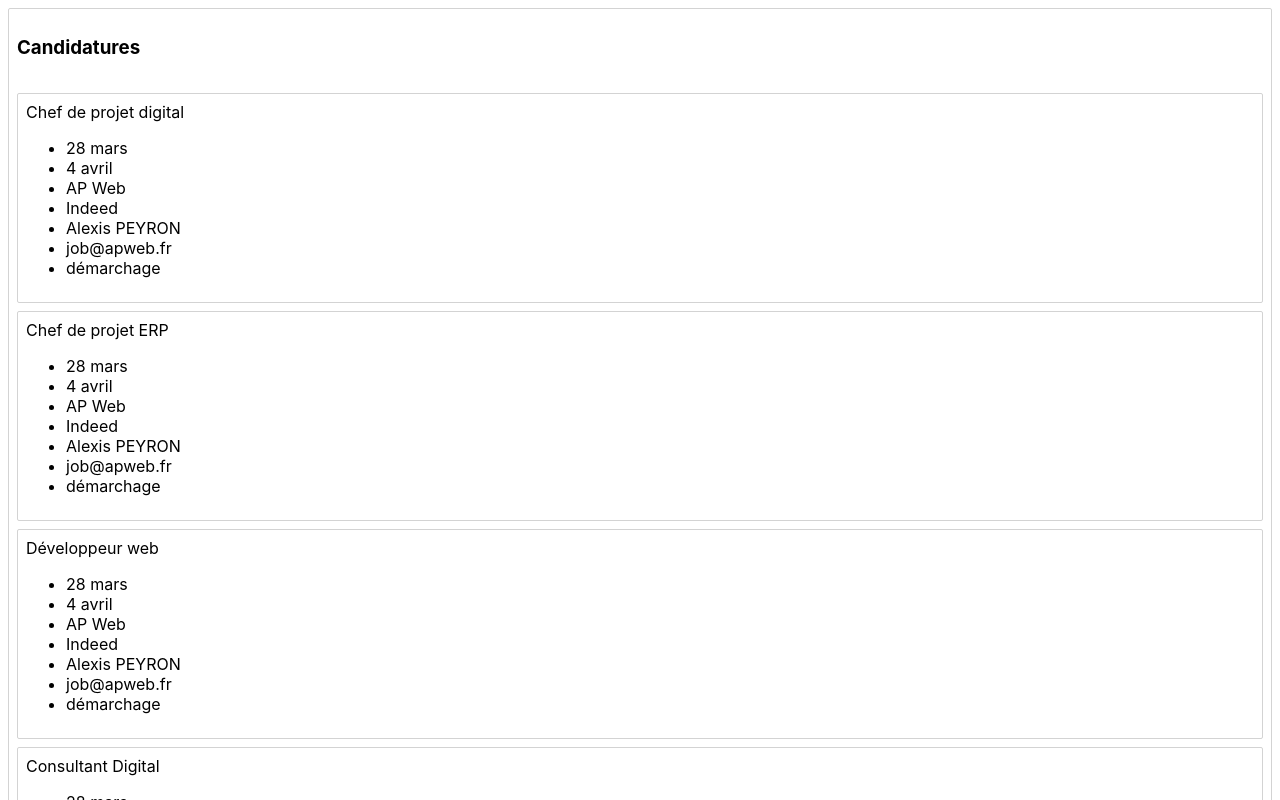
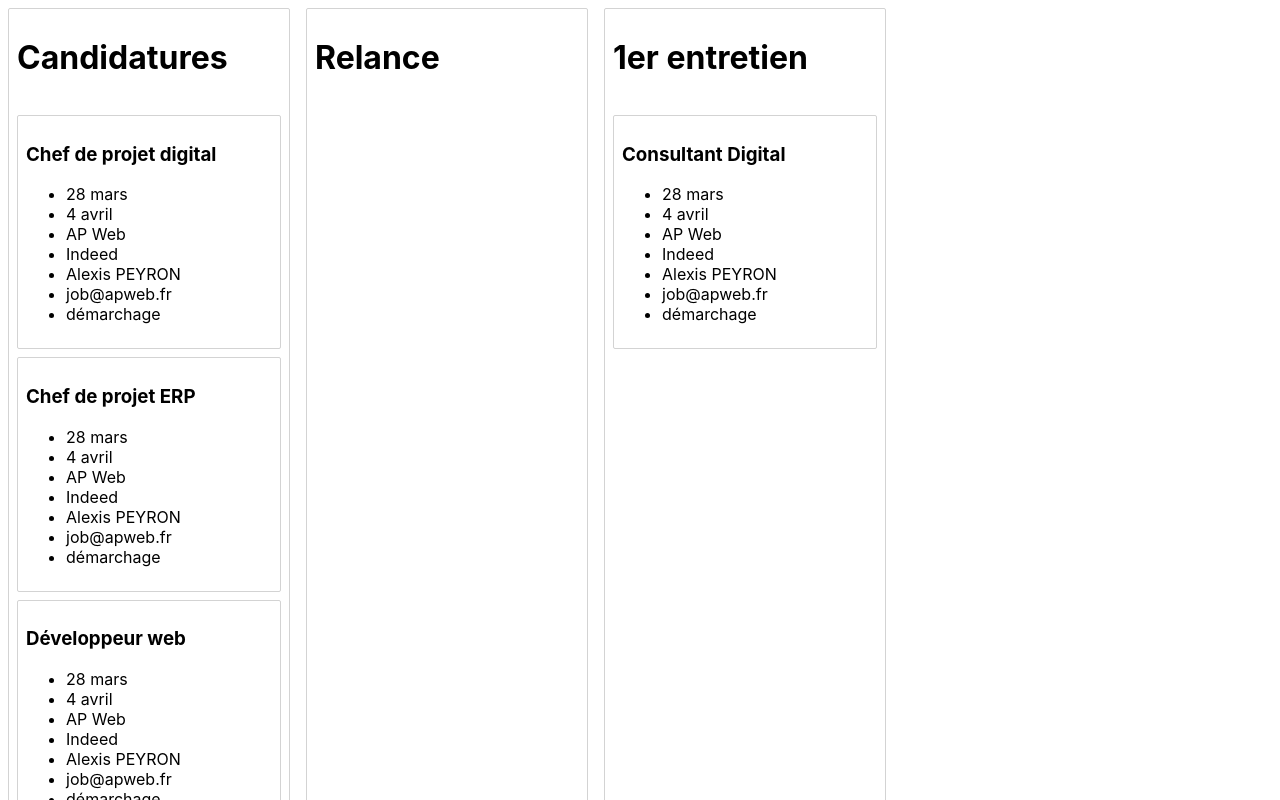
Before and after one commit to alex-69/job-board, a React (Create React App) app: page / in a window 1280 px wide. Shown: the top 800 px of the page. Built offline with nearby package versions, Linux system fonts and the light colour scheme.

Commit message:
:feat: (drag and drop) move cards ans columns

```diff
--- a/src/Board.js
+++ b/src/Board.js
@@ -1,18 +1,156 @@
 import React from 'react';
+
+import styled from 'styled-components';
+import { DragDropContext, Droppable } from 'react-beautiful-dnd';
 
 import dummyDatas from './dummyDatas';
 import Column from './column';
 
+const Container = styled.div`
+  display: flex;
+`;
+
+class InnerList extends React.PureComponent {
+  render() {
+    const { column, cardMap, index} = this.props;
+    const cards = column.cardIds.map(cardId => cardMap[cardId]);
+    return <Column column={column} cards={cards} index={index}/>;
+  }
+}
 class Board extends React.Component {
   state = dummyDatas;
 
+  onDragStart = () => {
+    document.body.style.color = 'green';
+    document.body.style.transition = 'background-color 0.2s ease';
+
+  };
+
+  onDragUpdate = update => {
+    const { destination } = update;
+    const opacity = destination ? destination.index / Object.keys(this.state.cards).length: 0;
+    document.body.style.backgroundColor = `rgba(135, 206, 235, ${opacity})`;
+  }
+
+  onDragEnd = result => {
+    document.body.style.color = 'inherit';
+    document.body.style.backgroundColor = 'inherit';
+
+    const { destination, source, draggableId, type } = result;
+
+    if (!destination) {
+        return;
+    };
+
+    if (
+      destination.droppableId === source.droppableId &&
+      destination.index === source.index
+    ) {
+        return;
+    };
+
+    if(type === 'column') {
+      const newColumnOrder= Array.from(this.state.columnOrder);
+      newColumnOrder.splice(source.index, 1);
+      newColumnOrder.splice(destination.index, 0, draggableId);
+
+      const newState = {
+        ...this.state,
+        columnOrder: newColumnOrder,
+      };
+
+      this.setState(newState);
+      return;
+    }
+
+    const start = this.state.columns[source.droppableId]
+    const finish = this.state.columns[destination.droppableId]
+
+    if (start === finish) {
+      const newCardIds = Array.from(start.cardIds);
+      newCardIds.splice(source.index, 1);
+      newCardIds.splice(destination.index, 0, draggableId);
+
+      const newColumn = {
+        ...start,
+        cardIds: newCardIds,
+      };
+
+      const newState = {
+        ...this.state,
+        columns: {
+          ...this.state.columns,
+        [newColumn.id]: newColumn,
+        },
+      };
+
+      this.setState (newState);
+      return;
+  };
+
+  //moving from one list to another
+  const startCardIds = Array.from(start.cardIds);
+  startCardIds.splice(source.index, 1);
+  const newStart = {
+    ...start,
+    cardIds: startCardIds,
+  };
+
+  const finishCardIds = Array.from(finish.cardIds);
+  finishCardIds.splice(destination.index, 0, draggableId);
+  const newFinish = {
+    ...finish,
+    cardIds: finishCardIds,
+  };
+
+
+  const newState = {
+    ...this.state,
+    columns: {
+      ...this.state.columns,
+      [newStart.id]: newStart,
+      [newFinish.id]: newFinish,
+    }
+  }
+
+  console.log(newState);
+
+  this.setState(newState);
+  return;
+}
+
+
   render() {
-    return this.state.columnOrder.map(columnId=> {
-      const column = this.state.columns[columnId];
-      const cards = column.cardIds.map(cardId => this.state.cards[cardId]);
+    return (
+      <DragDropContext onDragEnd={this.onDragEnd} // onDragStart= {this.onDragStart} onDragUpdate= {this.onDragUpdate}
+      >
+        <Droppable
+          droppableId="all-columns"
+          direction="horizontal"
+          type="column"
+        >
+          {provided => (
+            <Container
+             {...provided.droppableProps}
+             ref={provided.innerRef}
+            >
+              {this.state.columnOrder.map((columnId, index)=> {
+                const column = this.state.columns[columnId];
 
-      return <Column key={column.id} column={column} cards={cards}/>;
-    })
+                return (
+                  <InnerList
+                    key={column.id}
+                    column={column}
+                    cardMap={this.state.cards}
+                    index={index}/>
+                );
+              })}
+              {provided.placeholder}
+            </Container>
+          )}
+        </Droppable>
+      </DragDropContext>
+    )
   }
 }
 
--- a/src/Card.js
+++ b/src/Card.js
@@ -1,19 +1,30 @@
 import React from 'react';
 
 import styled from 'styled-components';
+import { Draggable } from 'react-beautiful-dnd';
 
 const Container = styled.div`
   border: 1px solid lightgrey;
   border-radius: 2px;
   padding: 8px;
   margin-bottom: 8px;
+  background-color: ${props => props.isDragging ? 'lightgray' : 'white'};
 `;
+
+const TitleCard = styled.h3``;
 
 export default class Card extends React.Component {
   render() {
     return (
-      <Container>
-        {this.props.card.title}
+      <Draggable  draggableId={this.props.card.id} index={this.props.index}>
+        {(provided, snapshot) => (
+          <Container
+            {...provided.draggableProps}
+            {...provided.dragHandleProps}
+            ref={provided.innerRef}
+            isDragging={snapshot.isDragging}
+          >
+            <TitleCard>{this.props.card.title}</TitleCard>
             <ul>
               <li>{this.props.card.date}</li>
               <li>{this.props.card.exitDate}</li>
@@ -24,6 +35,8 @@ export default class Card extends React.Component {
               <li>{this.props.card.type} </li>
             </ul>
           </Container>
+        )}
+      </Draggable>
     )
   }
 }
--- a/src/column.js
+++ b/src/column.js
@@ -1,30 +1,69 @@
 import React from 'react';
+
+import { Droppable, Draggable } from 'react-beautiful-dnd';
 
 import styled from 'styled-components';
 import Card from './Card'
 
 
 const Container = styled.div`
+  background-color: white;
   margin: 8px;
   border: 1px solid lightgrey;
   border-radius: 2px;
+  width: 280px;
+
+  display: flex;
+  flex-direction: column;
 `;
-const Title = styled.h3`
+const Title = styled.h1`
   padding: 8px;
 `;
 const CardList = styled.div`
   padding: 8px;
+  background-color: ${props => props.isDraggingOver ? 'skyblue' : 'inherit'};
+  flex-grow: 1;
+  min-height: 100px;
 `;
 
+class InnerList extends React.Component {
+  shouldComponentUpdate(nextProps) {
+    if(nextProps.cards === this.props.cards) {
+      return false
+    }
+    return true
+  }
+  render(){
+    return this.props.cards.map((card, index) =>(<Card key={card.id} card={card} index={index}/>
+      ));
+  }
+}
 export default class Column extends  React.Component {
   render() {
     return (
-      <Container>
-        <Title>{this.props.column.title}</Title>
-        <CardList>
-          {this.props.cards.map(card => <Card key={card.id} card={card}/> )}
-        </CardList>
+    <Draggable draggableId={this.props.column.id} index={this.props.index}>
+      {provided => (
+        <Container {...provided.draggableProps} ref={provided.innerRef}>
+          <Title {...provided.dragHandleProps}>
+            {this.props.column.title}
+          </Title>
+          <Droppable droppableId={this.props.column.id} type="card">
+            {(provided, snapshot) => (
+              <CardList
+                ref={provided.innerRef}
+                {...provided.droppableProps}
+                isDraggingOver={snapshot.isDraggingOver}
+              >
+                <InnerList cards={this.props.cards} />
+
+                {provided.placeholder}
+              </CardList>
+            )}
+          </Droppable>
       </Container>
+      )}
+    </Draggable>
+
     )
  }
 }
--- a/src/dummyDatas.js
+++ b/src/dummyDatas.js
@@ -10,11 +10,24 @@ const DUMMY_DATAS =
       'column-1': {
         id: 'column-1',
         title: 'Candidatures',
-        cardIds: ['card-1', 'card-2', 'card-3', 'card-4'],
+        cardIds: ['card-1', 'card-2', 'card-3'],
       },
-    },
-    columnOrder: ['column-1'],
+      'column-2': {
+        id: 'column-2',
+        title: 'Relance',
+        cardIds: [],
+
+     },
+    'column-3': {
+      id: 'column-3',
+      title: '1er entretien',
+      cardIds: ['card-4'],
+
+    }
+  },
+    columnOrder: ['column-1', 'column-2', 'column-3'],
     creator: 'u1'
 }
 
+
 export default DUMMY_DATAS;
```
Lines whose indentation alone changed are shown as unchanged.
